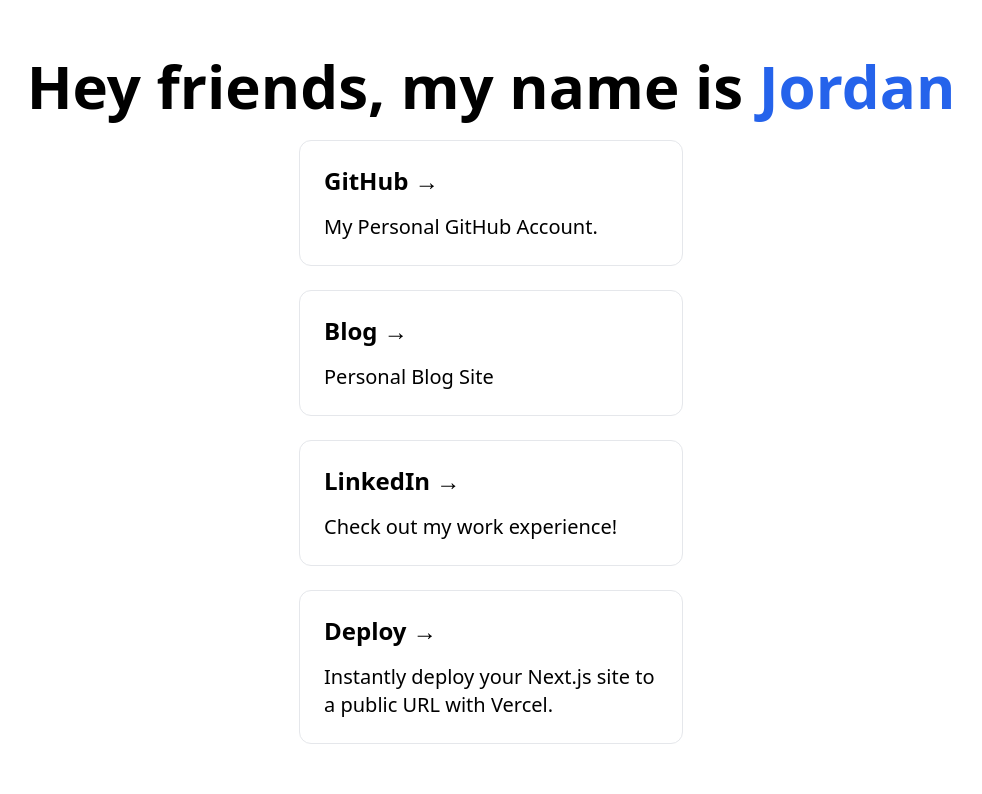
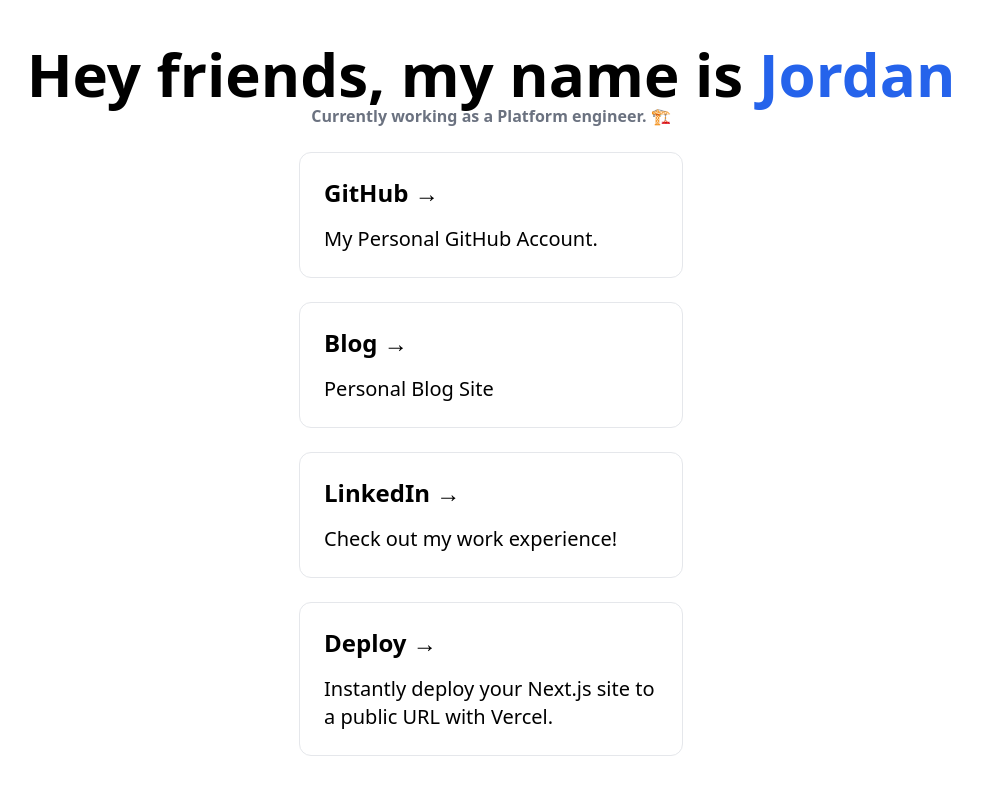
Before and after one commit to JustJordanT/links-jt, a Next.js app: page / in a window 1280 px wide. Shown: the top 794 px of the page, without its empty margins (149-1131 px from the left). Built offline with nearby package versions, Linux system fonts and the light colour scheme.

Commit message:
added bio

```diff
--- a/pages/index.tsx
+++ b/pages/index.tsx
@@ -1,5 +1,6 @@
 import Head from 'next/head'
 import Links from './Components/Links'
+import Image from 'next/image'
 
 export default function Home() {
   return (
@@ -9,6 +10,11 @@
         <link rel="icon" href="/favicon.ico" />
       </Head>
 
+
+      <div className='relative'>
+        <Image src="/public/me.jpg" layout='fill'/>
+      </div>
+
       <main className="flex flex-col items-center justify-center w-full flex-1 px-20 text-center">
         <h1 className="text-6xl font-bold">
           Hey friends, my name is {' '}
@@ -16,6 +22,7 @@
             Jordan
           </a>
         </h1>
+        <h2 className='break-words font-semibold text-gray-500'>Currently working as a Platform engineer. 🏗</h2>
 
         <Links />
       </main>
```
